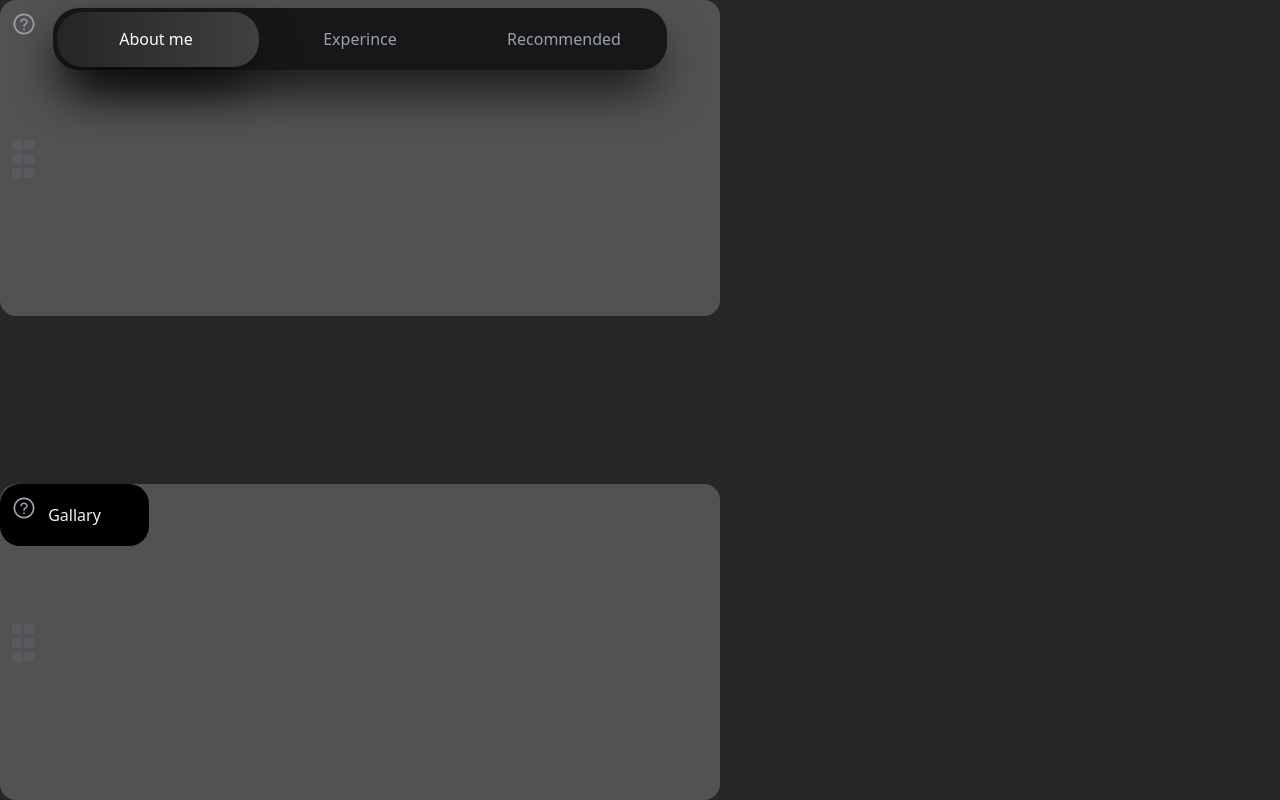
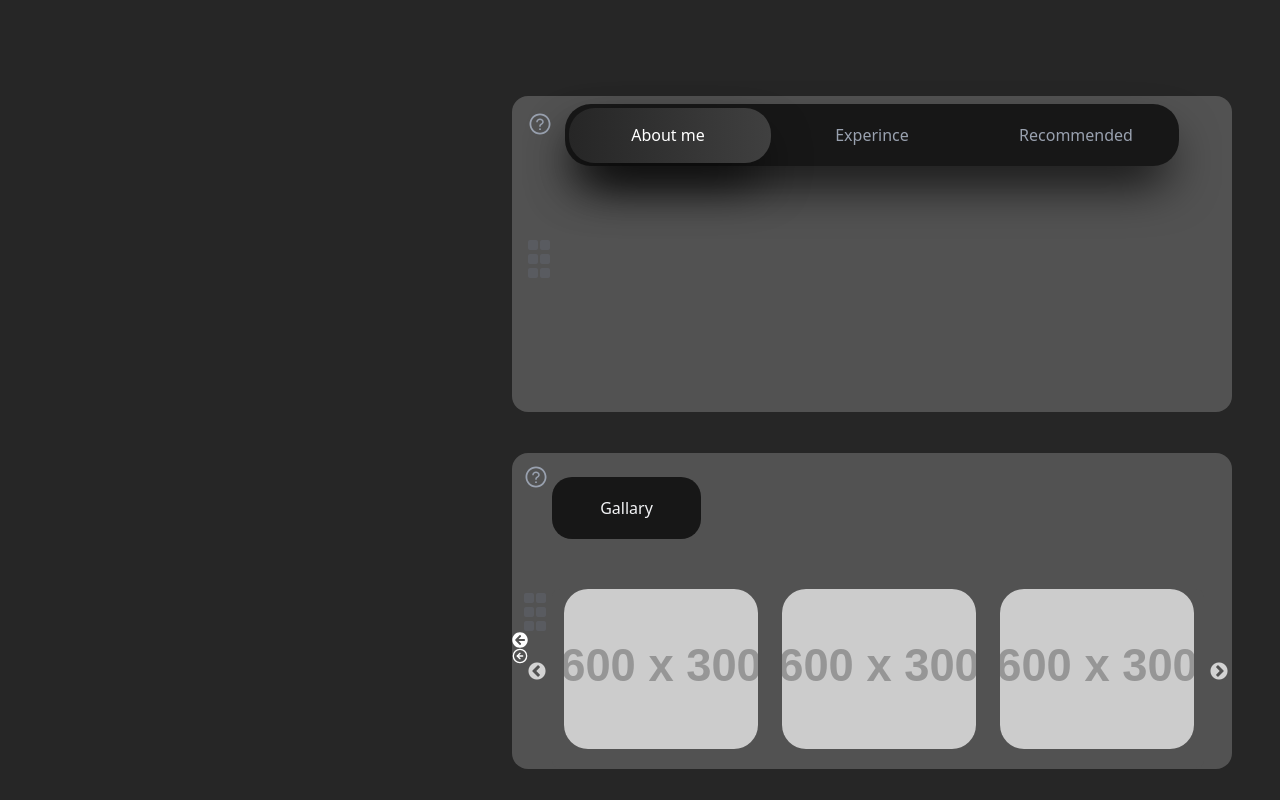
Before and after one commit to AkshayJosephJimmy/lunacal_assign, a React (Vite) app: page / in a window 1280 px wide. Built offline with nearby package versions, Linux system fonts and the light colour scheme.

Commit message:
image slider layout done

```diff
--- a/src/components/Body.jsx
+++ b/src/components/Body.jsx
@@ -8,7 +8,7 @@ function Body(){
 
 
     return(
-        <div className="body-container relative flex flex-col justify-between bg-neutral-800 w-full h-screen ">
+        <div className="body-container  relative bg-neutral-800 w-full h-screen overflow-hidden ">
             <DetailsWidget/>
             <GalleryWidget/>
         </div>
--- a/src/components/DetailsWidget.jsx
+++ b/src/components/DetailsWidget.jsx
@@ -6,7 +6,8 @@ import QuestionMark from "./QuestionMark";
 
 function DetailsWidget() {
   return (
-    <div className=" relative  rounded-2xl  details-widget h-[316px] w-full max-w-[720px] bg-neutral-600 ">
+    <div className=" relative p-1 top-[96px]
+    left-[clamp(0px,922px,calc(100vw-768px))] rounded-2xl  details-widget h-[316px] w-full max-w-[720px] bg-neutral-600 ">
         <QuestionMark/>
         <Nav/>
 
--- a/src/components/GalleryWidget.jsx
+++ b/src/components/GalleryWidget.jsx
@@ -1,13 +1,18 @@
+import ImageSlider from "./ImageSlider";
 import QuestionMark from "./QuestionMark";
+import { FaArrowCircleLeft } from "react-icons/fa";
+import { FiArrowLeftCircle } from "react-icons/fi";
 
 
 
 function GalleryWidget() {
   return (
-    <div className="  rounded-2xl   h-[316px] w-full max-w-[720px]  bg-neutral-600  ">
+    <div className=" absolute  left-[clamp(0px,922px,calc(100vw-768px))]  top-[453px] rounded-2xl   h-[316px] w-full max-w-[720px]  bg-neutral-600  ">
         <QuestionMark/>
-        <button className="h-[62px] w-[149px] rounded-[20px] bg-black text-gray-100">Gallary</button>
-
+        <button className=" absolute h-[62px] w-[149px] top-6 left-10 rounded-[20px] bg-neutral-900 text-gray-100">Gallary</button>
+      <ImageSlider/>
+      <FaArrowCircleLeft className="text-white "/>
+      <FiArrowLeftCircle className="text-white"/>
     </div>
   );
 }
--- a/src/components/ImageSlider.jsx
+++ b/src/components/ImageSlider.jsx
@@ -0,0 +1,41 @@
+import Slider from "react-slick";
+// Example of where you might put this, often in your main App.js or index.js
+import "slick-carousel/slick/slick.css";
+import "slick-carousel/slick/slick-theme.css";
+
+
+function ImageSlider(){
+   let settings={
+
+    infinite:true,
+    speed:500,
+    slidesToShow:3,
+    slidesToScroll:1,
+
+
+   };
+
+    return(
+        <div className="  h-[179px] relative top-34
+         w-[652px]  bg-neutral-600 left-10 rounded-[8px]">
+           <Slider {...settings}>
+            {[1, 2, 3, 4, 5].map((n) => (
+          <div key={n} className="px-3"> {/* 👈 spacing between slides */}
+            <div className="h-[160px] rounded-3xl overflow-hidden bg-neutral-700">
+              <img
+                src={`https://via.placeholder.com/600x300?text=Slide+${n}`}
+                alt={`Slide ${n}`}
+                className="w-full h-full object-cover"
+              />
+            </div>
+          </div>
+        ))}
+
+
+
+
+            </Slider>
+        </div>
+    )
+}
+export default ImageSlider;
--- a/src/components/Nav.jsx
+++ b/src/components/Nav.jsx
@@ -13,7 +13,7 @@ function handleSelect(index){
 
 
 return(
-<div className=" p-1 mt-2 relative w-[614px] h-[62px] bg-neutral-900 shadow-2xl shadow-black rounded-[26px] mx-auto  ">
+<div className=" p-1 mt-1 w-[614px] h-[62px] bg-neutral-900 shadow-2xl shadow-black rounded-[26px] mx-auto  ">
     <nav className=" relative flex h-full w-full text-gray-400 mx-auto gap-1.5 justify-baseline items-center rounded-[26px]">
 
         <div
--- a/src/components/QuestionMark.jsx
+++ b/src/components/QuestionMark.jsx
@@ -5,7 +5,7 @@ import GridIcon from "./GridIcon";
 
 function QuestionMark() {
   return (
-    <div className=" absolute h-[160px] flex flex-col justify-between ml-3">
+    <div className=" absolute h-[160px]  flex flex-col justify-between ml-3">
 
 
    <AiOutlineQuestionCircle className="text-gray-400 h-12 w-6" />
```
